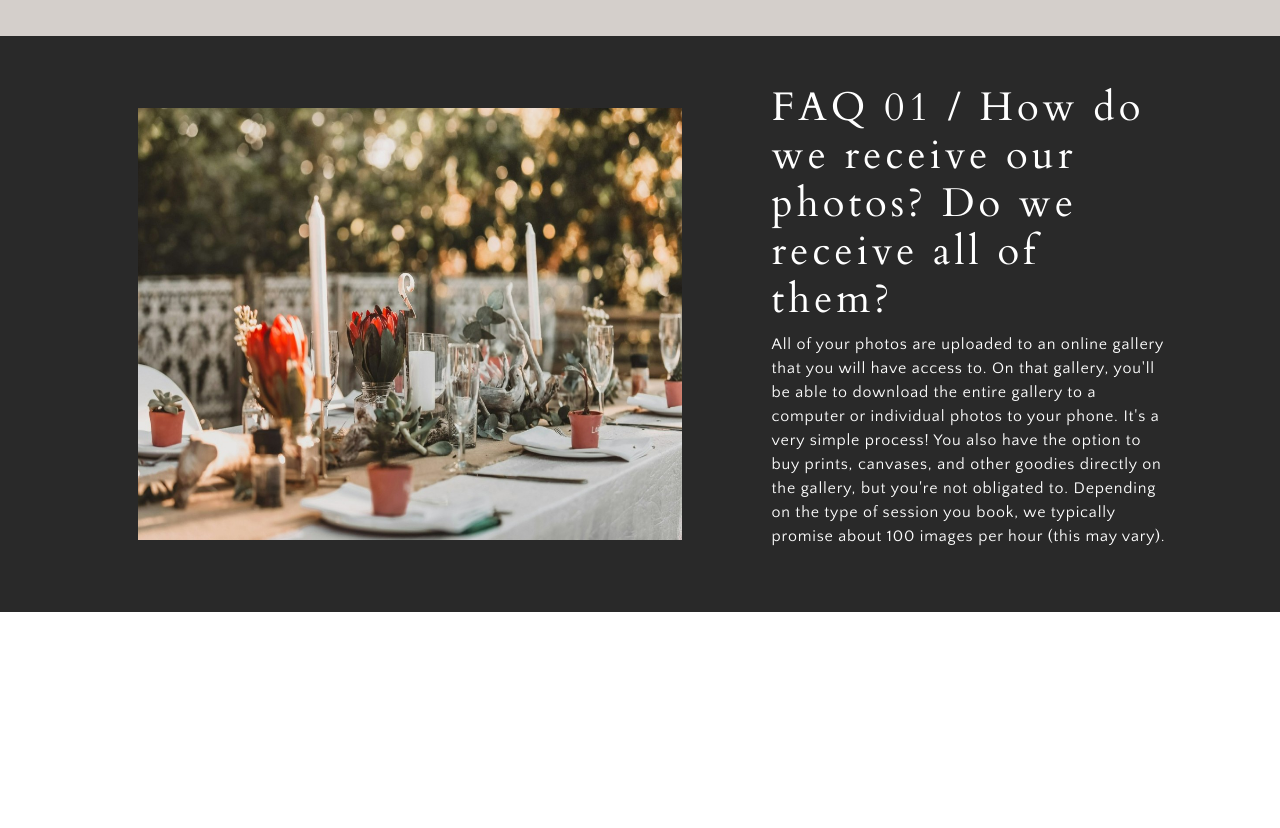
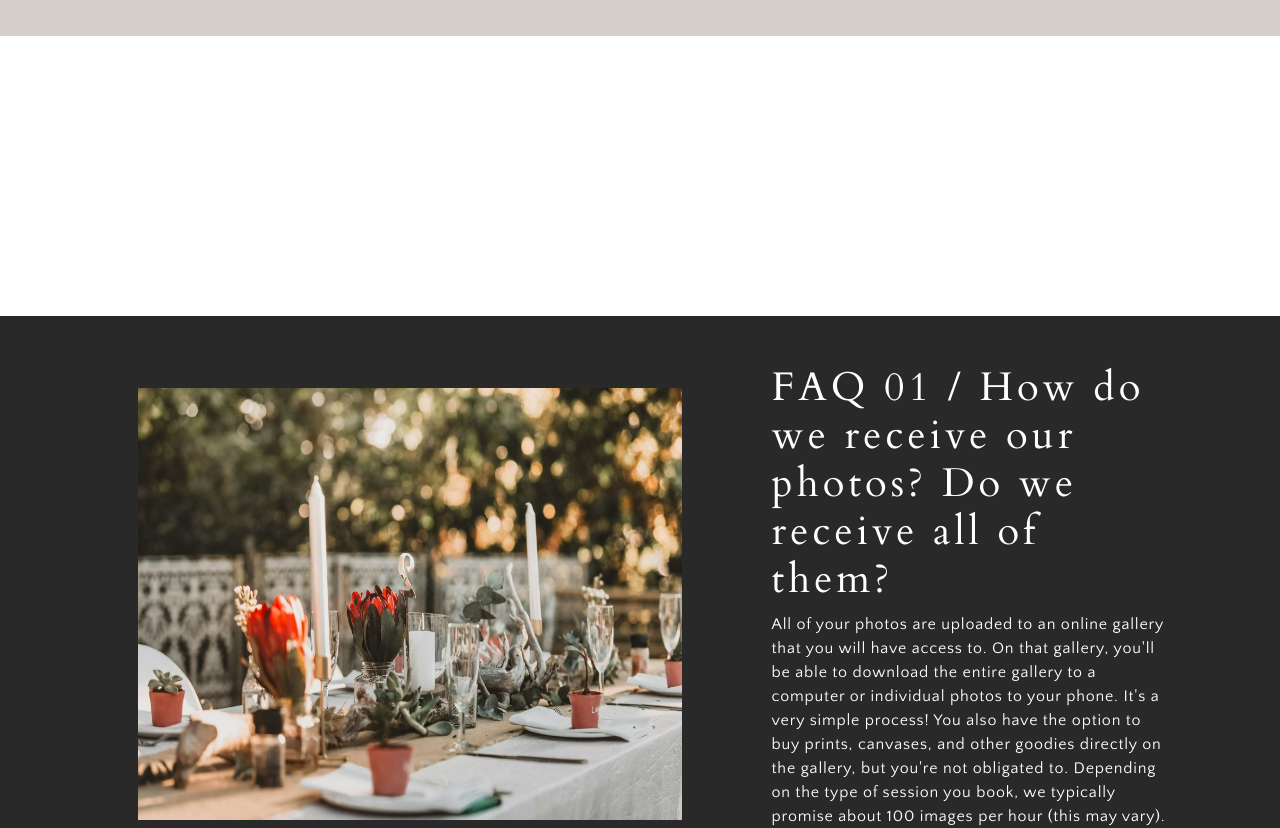
Before and after one commit to Lijith-J/PHOTOGRAPHY_Website, a React (Create React App) app: page /services in a window 1280 px wide. Shown: the part 1840-2668 px from the top of the page. Built offline with nearby package versions, Linux system fonts and the light colour scheme.

Commit message:
servicepage edited

```diff
--- a/src/Components/ServicesPage/Services.jsx
+++ b/src/Components/ServicesPage/Services.jsx
@@ -105,6 +105,19 @@ const Services = () => {
                 </div>
 
 
+
+                {/*  Chat ? Enquire box ________________________________ */}
+
+                <div className='contianer-fluid p-md-5 d-flex  justify-content-center  inquire-main-div'>
+                    <div className='col-md-8  p-5  inquire-sub-div'>
+                        <h1>Are you ready to chat?</h1>
+
+                        <span>INQUIRE HERE</span>
+                        <img src={require('./images/right-arrow.png')} alt="" />
+                    </div>
+                </div>
+
+
                 {/* FAQ box ___________________________________________________________----- */}
 
                 <div className=' container-fluid p-5 d-flex flex-wrap  justify-content-evenly FAQ-main-div'>
@@ -123,16 +136,7 @@ const Services = () => {
                 </div>
 
 
-                {/*  Chat ? Enquire box ________________________________ */}
 
-                <div className='contianer-fluid p-md-5 d-flex  justify-content-center  inquire-main-div'>
-                    <div className='col-md-8  p-5  inquire-sub-div'>
-                        <h1>Are you ready to chat?</h1>
-
-                        <span>INQUIRE HERE</span>
-                        <img src={require('./images/right-arrow.png')} alt="" />
-                    </div>
-                </div>
 
 
             </div>
```
